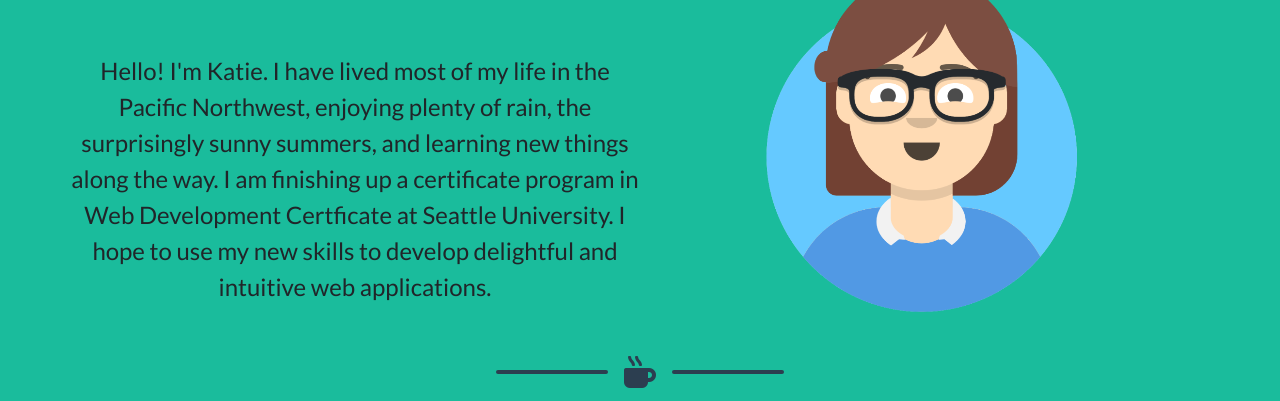
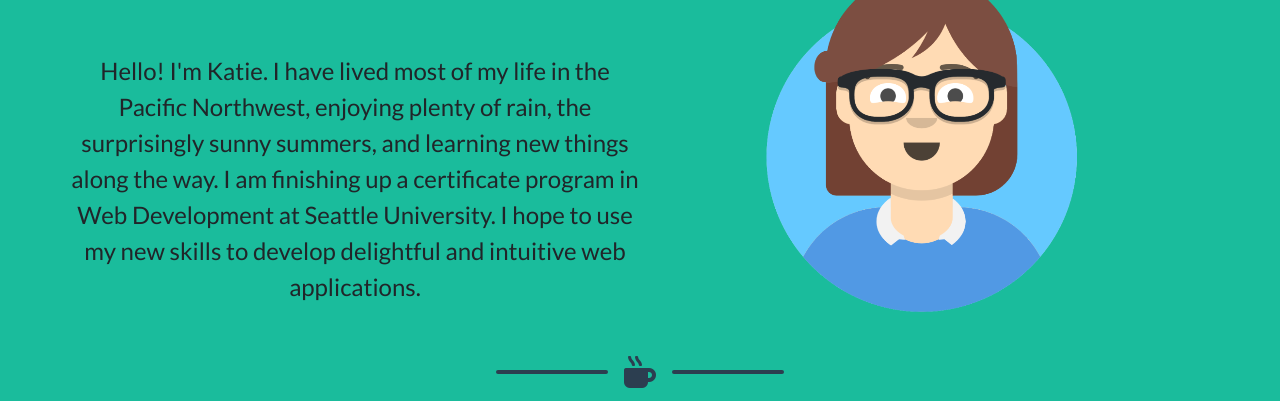
Before and after one commit to kgrothe/kgrothe.github.io, a website with bundled scripts: page index.html in a window 1280 px wide. Shown: the part 251-652 px from the top of the page. Built offline with nearby package versions, Linux system fonts and the light colour scheme.

Commit message:
modified index file

```diff
--- a/index.html
+++ b/index.html
@@ -68,7 +68,7 @@
             <div class="row">
               <p class="intro">Hello! I'm Katie. I have lived most of my life in the Pacific Northwest,
                 enjoying plenty of rain, the surprisingly sunny summers, and learning new things along the way.
-                I am finishing up a certificate program in Web Development Certficate at Seattle University. I hope to use my
+                I am finishing up a certificate program in Web Development at Seattle University. I hope to use my
               new skills to develop delightful and intuitive web applications.</p>
             </div>
           </div>
```
